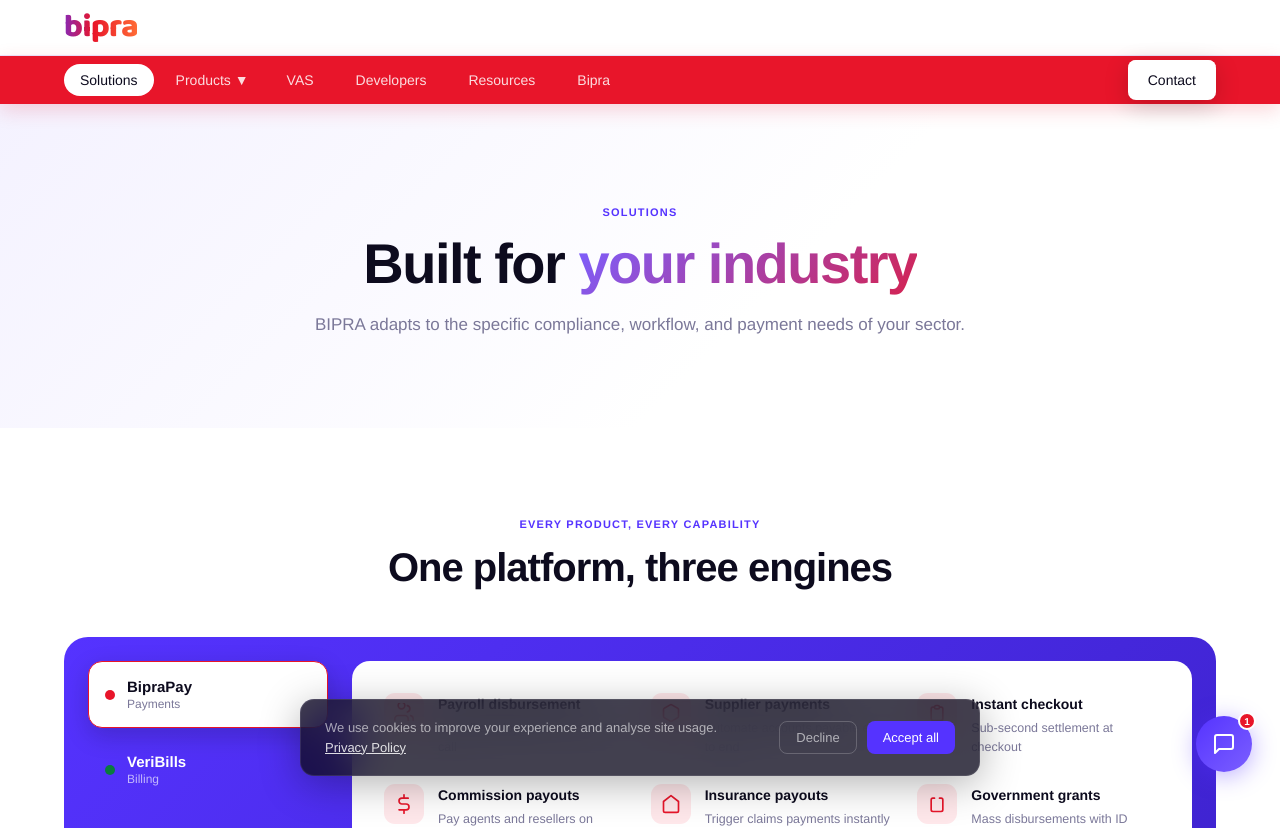
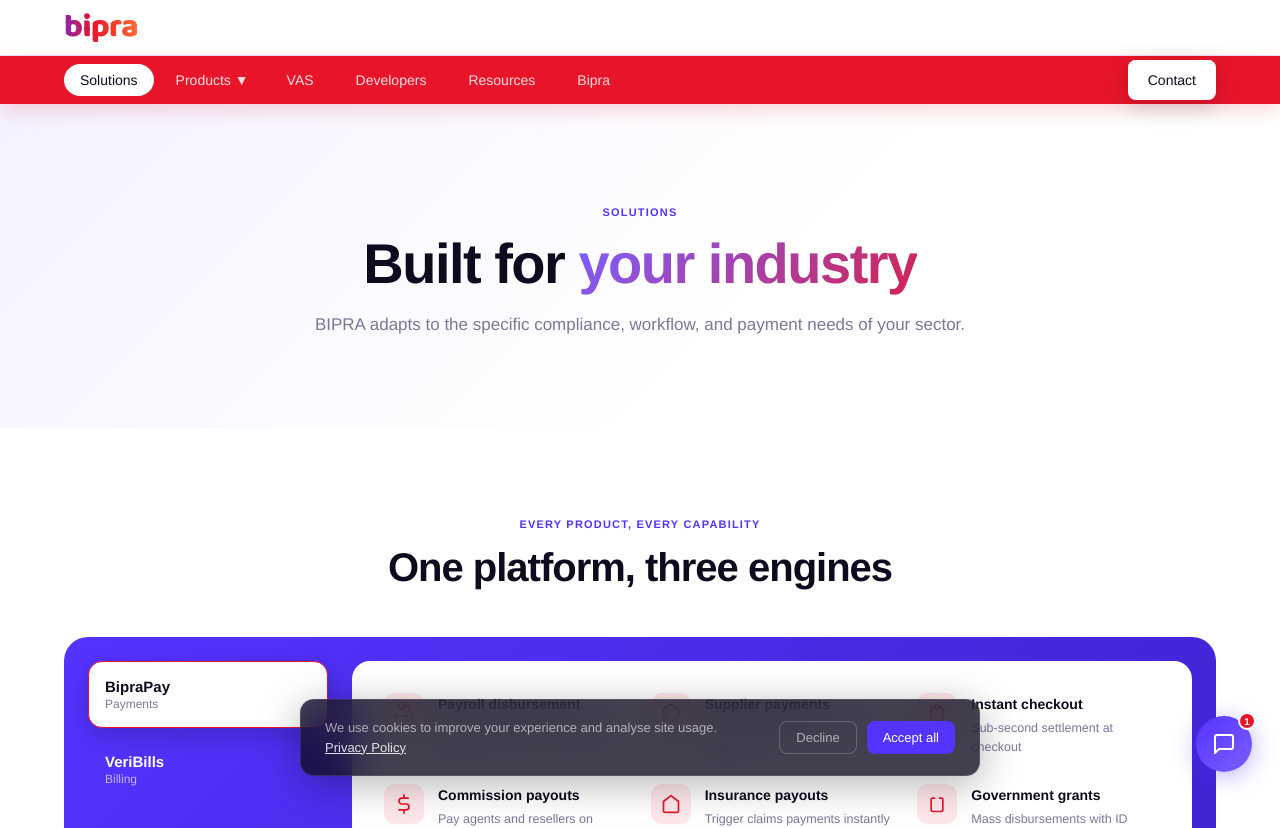
Before and after one commit to amomakgwana-web/website, a Next.js app: page /solutions in a window 1280 px wide. Shown: the top 828 px of the page. Built offline with nearby package versions, Linux system fonts and the light colour scheme.

Commit message:
Remove color-dot indicators from the Solutions product tabs
Drops the small colored circle next to each tab (BipraPay/VeriBills/
Morr ERP) in the Solutions page's product mega-panel, and the now-unused
.solutions-tab-dot CSS rule.

```diff
--- a/app/globals.css
+++ b/app/globals.css
@@ -62,7 +62,6 @@ button{font-family:var(--fb);cursor:pointer}
 .solutions-tab{display:flex;align-items:center;gap:12px;text-align:left;background:transparent;border:1.5px solid transparent;border-radius:14px;padding:16px;cursor:pointer;transition:background .2s,border-color .2s}
 .solutions-tab:hover{background:rgba(255,255,255,0.14)}
 .solutions-tab.active{background:#fff;box-shadow:0 8px 24px rgba(13,11,30,0.2)}
-.solutions-tab-dot{width:10px;height:10px;border-radius:50%;flex-shrink:0}
 .solutions-tab-name{display:block;font-size:15px;font-weight:700;color:#fff}
 .solutions-tab-tag{display:block;font-size:12px;color:rgba(255,255,255,0.65);margin-top:2px}
 .solutions-tab.active .solutions-tab-name{color:var(--ink)}
--- a/components/pages/SolutionsClient.tsx
+++ b/components/pages/SolutionsClient.tsx
@@ -82,7 +82,6 @@ export default function SolutionsClient() {
             const p = PRODUCTS[key];
             return (
               <button key={key} className={`solutions-tab${active === key ? " active" : ""}`} onClick={() => setActive(key)} style={active === key ? { borderColor: p.accent } as React.CSSProperties : undefined}>
-                <span className="solutions-tab-dot" style={{background: p.accent}}></span>
                 <span>
                   <span className="solutions-tab-name">{p.name}</span>
                   <span className="solutions-tab-tag">{p.tag}</span>
```
